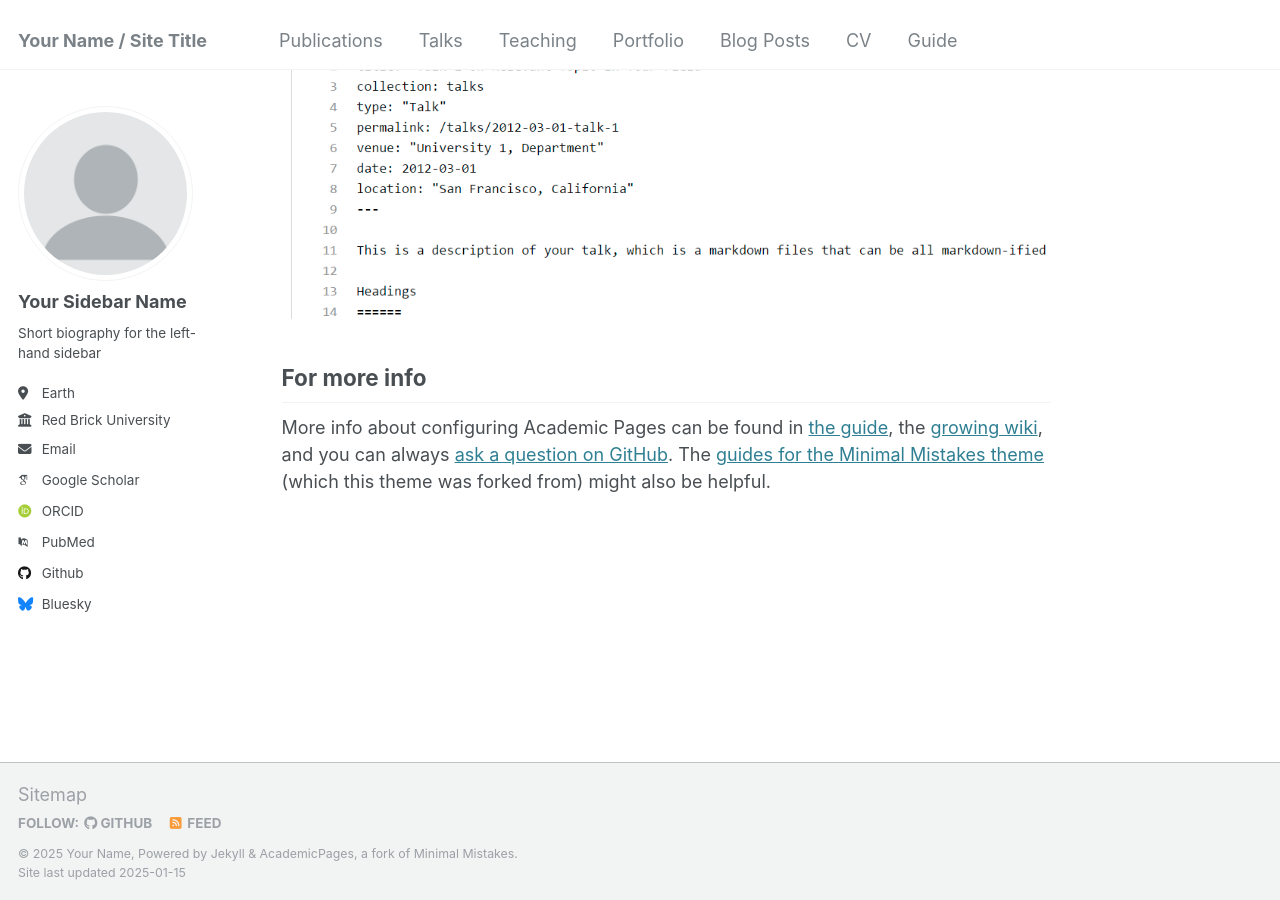
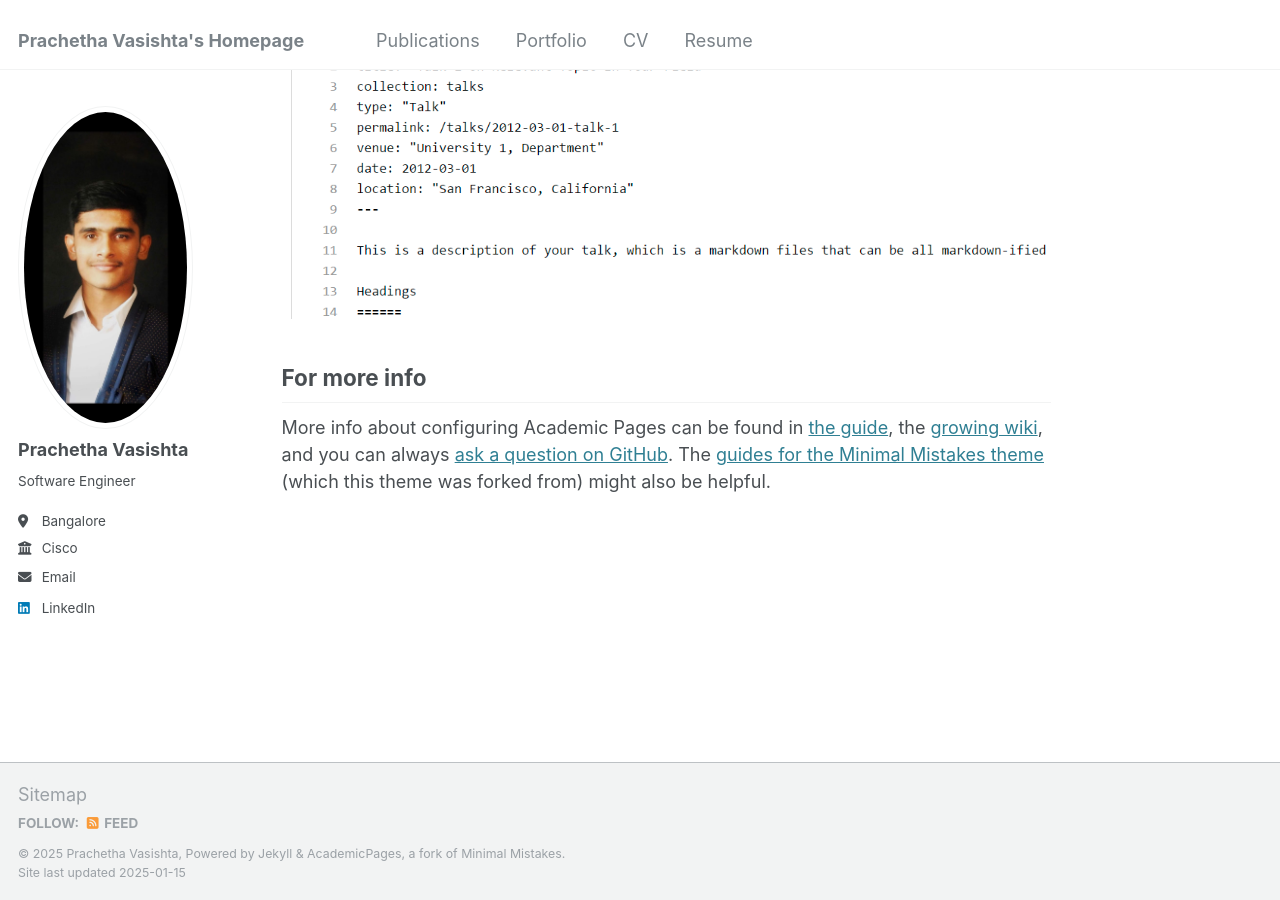
Before and after one commit to PrachethaVasishta/prachethavasishta.github.io, a Jekyll site: the page built from _pages/about.md, in a window 1280 px wide and 900 px high, scrolled down 2643 px. Built offline with Jekyll 4.4.1, drawn with Linux system fonts in a browser that asks for light colours; some web fonts are replaced.

Commit message:
Initial Commit

```diff
--- a/_config.yml
+++ b/_config.yml
@@ -8,35 +8,35 @@
 
 # Basic Site Settings
 locale                   : "en-US"
-title                    : "Your Name / Site Title"
+title                    : "Prachetha Vasishta's Homepage"
 title_separator          : "-"
-name                     : &name "Your Name"
+name                     : &name "Prachetha Vasishta"
 description              : &description "personal description"
-url                      : https://academicpages.github.io # the base hostname & protocol for your site e.g. "https://[your GitHub username].github.io"
+url                      : https://prachethavasishta.github.io # the base hostname & protocol for your site e.g. "https://[your GitHub username].github.io"
 baseurl                  : "" # the subpath of your site, e.g. "/blog"
-repository               : "academicpages/academicpages.github.io"
+repository               : "PrachethaVasishta/prachethavasishta.github.io"
 
 # Site Author - The following control what appear as part of the author content on the side bar.
 #               If a field is blank the icon and link will not appear, otherwise it will be shown.
 #               Additional customization can be done by editing /_includes/author-profile.html
 author:
   # Biographic information
-  avatar           : "profile.png"
-  name             : "Your Sidebar Name"
+  avatar           : "Profile2.jpeg"
+  name             : "Prachetha Vasishta"
   pronouns         : # example: "she/her"
-  bio              : "Short biography for the left-hand sidebar"
-  location         : "Earth"
-  employer         : "Red Brick University"
+  bio              : "Software Engineer"
+  location         : "Bangalore"
+  employer         : "Cisco"
   uri              : # URL
-  email            : "none@example.org"
+  email            : "vasishtaprachetha@gmail.com"
 
   # Academic websites
   arxiv            : # URL - Update with the correct link to your profile
-  googlescholar    : "https://scholar.google.com/citations?user=PS_CX0AAAAAJ"
+  googlescholar    : #"https://scholar.google.com/citations?user=PS_CX0AAAAAJ"
   impactstory      : # URL
-  orcid            : "http://orcid.org/yourorcidurl"
+  orcid            : #"http://orcid.org/yourorcidurl"
   semantic         : # URL
-  pubmed           : "https://www.ncbi.nlm.nih.gov/pubmed/?term=john+snow"
+  pubmed           : #"https://www.ncbi.nlm.nih.gov/pubmed/?term=john+snow"
   researchgate     : # URL
   scopus           : # URL
 
@@ -44,12 +44,12 @@ author:
   bitbucket        : # Username - Update with your username on the site
   codepen          : # Username
   dribbble         : # Username
-  github           : "academicpages"
+  github           : #"academicpages"
   kaggle           : # Username
   stackoverflow    : # User number or user number and name (i.e., use "1" or "1/jeff-atwood")
 
   # Social media
-  bluesky          : "bsky.app" # Replace this with you Bluesky username
+  bluesky          : #"bsky.app" # Replace this with you Bluesky username
   facebook         : # Username
   flickr           : # Username
   foursquare       : # Username
@@ -58,7 +58,7 @@ author:
   keybase          : # Username
   instagram        : # Username
   lastfm           : # Username
-  linkedin         : # Username
+  linkedin         : "prachetha-vasishta-b4b86768"
   mastodon         : # URL
   medium           : # URL
   pinterest        : # Username
```
Also changed, not shown: _data/navigation.yml (+11 -8 lines), images/Profile2.jpeg (added), 1 other file.
